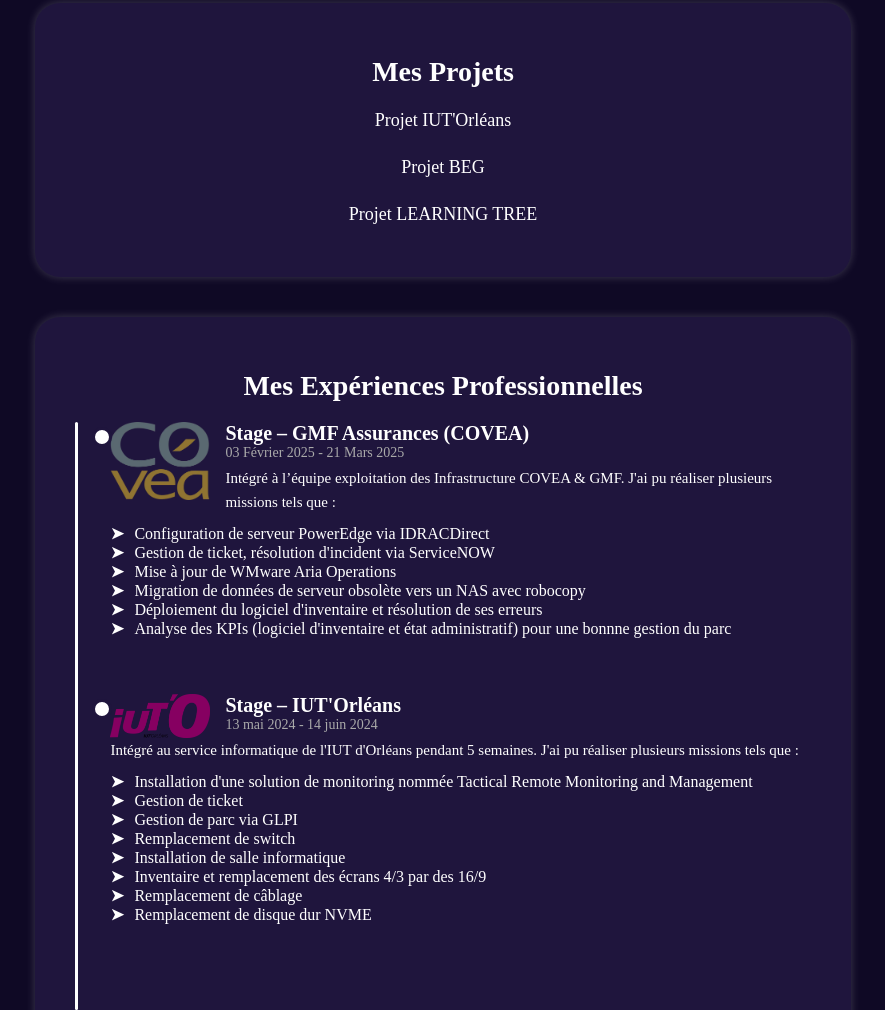
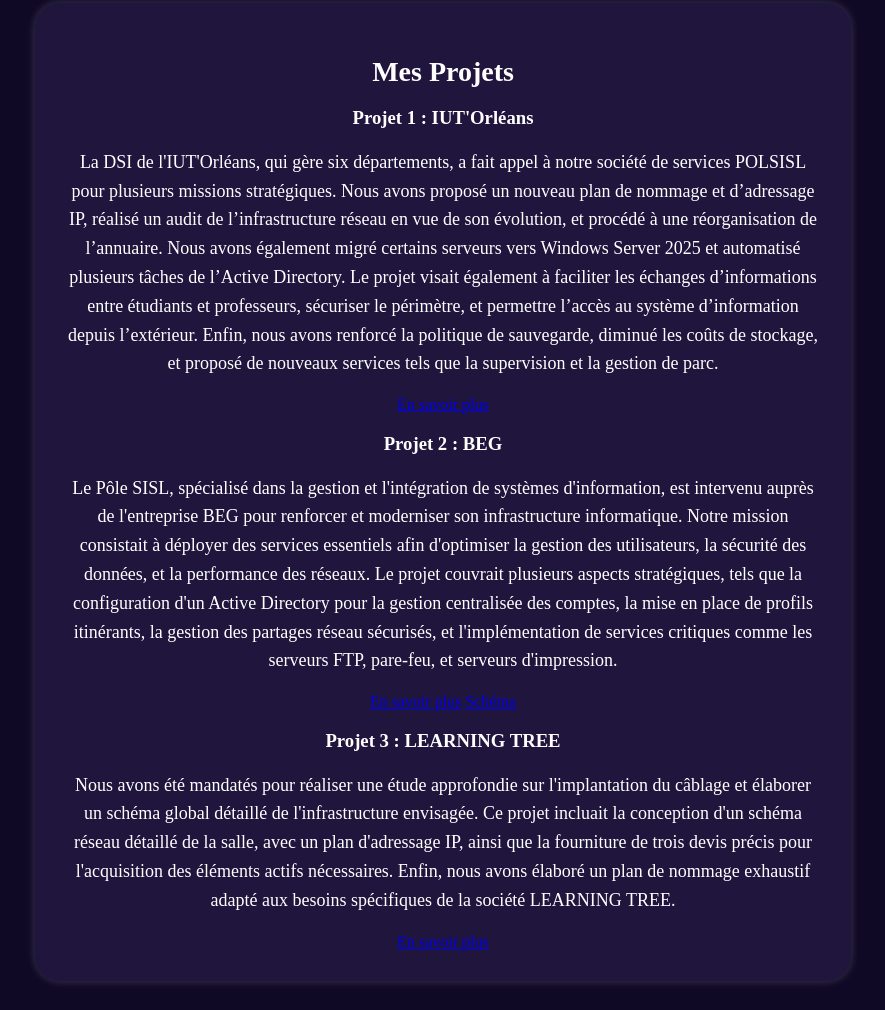
Before and after one commit to Thibaud-MICHEL/Portfolio, a plain HTML site: page index.html in a window 1280 px wide. Shown: the part 1662-2672 px from the top of the page, without its empty margins (325-1210 px from the left). Drawn offline with Linux system fonts and the light colour scheme.

Commit message:
Add files via upload

```diff
--- a/index.html
+++ b/index.html
@@ -30,6 +30,7 @@
       </nav>
     </div>
   </header>
+
   <div class="contenu-principal">
 
     <!-- Profil -->
@@ -115,12 +116,34 @@
 
 
     <!-- Projets -->
-    <section id="projets" class="projets-zone">
-      <h2>Mes Projets</h2>
-      <p>Projet IUT'Orléans</p>
-      <p>Projet BEG</p>
-      <p>Projet LEARNING TREE</p>
-    </section>
+<section id="projets" class="projets-zone">
+  <h2>Mes Projets</h2>
+
+  <div class="projet">
+    <h3>Projet 1 : IUT'Orléans</h3>
+    <p>La DSI de l'IUT'Orléans, qui gère six départements, a fait appel à notre société de services POLSISL pour plusieurs missions stratégiques. Nous avons proposé un nouveau plan de nommage et d’adressage IP, réalisé un audit de l’infrastructure réseau en vue de son évolution, et procédé à une réorganisation de l’annuaire. Nous avons également migré certains serveurs vers Windows Server 2025 et automatisé plusieurs tâches de l’Active Directory. Le projet visait également à faciliter les échanges d’informations entre étudiants et professeurs, sécuriser le périmètre, et permettre l’accès au système d’information depuis l’extérieur. Enfin, nous avons renforcé la politique de sauvegarde, diminué les coûts de stockage, et proposé de nouveaux services tels que la supervision et la gestion de parc.</p>
+    <a href="https://www.example.com/projet1" target="_blank" class="projet-link">En savoir plus</a>
+  </div>
+
+  <div class="projet">
+    <h3>Projet 2 : BEG</h3>
+    <p>Le Pôle SISL, spécialisé dans la gestion et l'intégration de systèmes d'information, est intervenu auprès de l'entreprise BEG pour renforcer et moderniser son infrastructure informatique. Notre mission consistait à déployer des services essentiels afin d'optimiser la gestion des utilisateurs, la sécurité des données, et la performance des réseaux. Le projet couvrait plusieurs aspects stratégiques, tels que la configuration d'un Active Directory pour la gestion centralisée des comptes, la mise en place de profils itinérants, la gestion des partages réseau sécurisés, et l'implémentation de services critiques comme les serveurs FTP, pare-feu, et serveurs d'impression.</p>
+    <a href="assets/img/projet/BEG/BEG.pdf" target="_blank" class="projet-link">En savoir plus</a>
+    <a href="assets/img/projet/BEG/Schéma réseau.drawio.png" target="_blank" class="projet-link">Schéma</a>
+  </div>
+
+  <div class="projet">
+    <h3>Projet 3 : LEARNING TREE</h3>
+    <p>Nous avons été mandatés pour réaliser une étude approfondie sur l'implantation du câblage et élaborer un schéma global détaillé de l'infrastructure envisagée. Ce projet incluait la conception d'un schéma réseau détaillé de la salle, avec un plan d'adressage IP, ainsi que la fourniture de trois devis précis pour l'acquisition des éléments actifs nécessaires. Enfin, nous avons élaboré un plan de nommage exhaustif adapté aux besoins spécifiques de la société LEARNING TREE.</p>
+    <a href="assets/img/projet/LT/LT.pdf" target="_blank" class="projet-link">En savoir plus</a>
+  </div>
+</section>
+
+
+
+
+
+
 
     <!-- Expériences Pro -->
     <section id="EP" class="EP-zone">
@@ -168,6 +191,9 @@
       </div>
     </section>
 
+
+
+
     <!-- Certifications -->
     <section id="certifications" class="certifications-zone">
       <h2>Mes Certifications</h2>
@@ -210,6 +236,9 @@
         </div>
       </div>
     </section>
+
+
+
 
     <!-- Veille Technologique -->
 <section id="VT" class="VT-zone">
```
